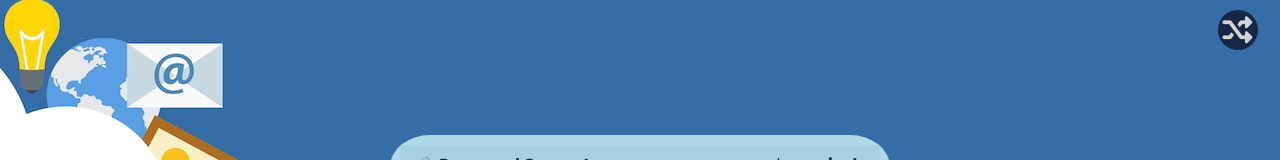
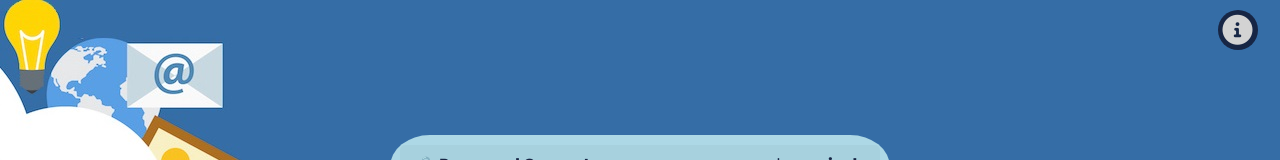
Before and after one commit to iamreiyn/password-generator, a React (Create React App) app: page / in a window 1280 px wide. Shown: the top 160 px of the page. Built offline with nearby package versions, Linux system fonts and the light colour scheme; the HTML template or start-up script is replaced by a standard one.

Commit message:
Main.jsx update

```diff
--- a/src/components/Main.jsx
+++ b/src/components/Main.jsx
@@ -123,10 +123,12 @@ function Main() {
     if (changeCards) {
       document.getElementById('flipcard').style.display = 'block';
       document.getElementById('maincard').style.display = 'none'
+      document.getElementById('infoc').className = 'fa fa-home'
       sChangeCards(false)
     } else {
     document.getElementById('flipcard').style.display = 'none';
     document.getElementById('maincard').style.display = 'block'
+    document.getElementById('infoc').className = 'fa fa-info-circle'
     sChangeCards(true)
   }
   }
@@ -172,9 +174,10 @@ function Main() {
     <>
     <div className="form-check form-switch" style={{marginLeft: "92%", marginTop: "10px"}}>
     <i
-      className="fa fa-random"
+      className="fa fa-info-circle"
+      id='infoc'
       onClick={switchCards}
-      style={{cursor: "pointer", fontSize: "30px", color: changeCards?"#d3d3d3":"#172645", backgroundColor: changeCards?"#172645":"#d3d3d3", borderRadius: "50%", padding: "5px" }}
+      style={{cursor: "pointer", fontSize: "30px", color: "#d3d3d3", backgroundColor: "#172645", borderRadius: "50%", padding: "5px" }}
     ></i>
 </div>
     <div id="maincard" className="card center" style={{height: "400px", width: "500px", color: "#172645", backgroundColor: "lightblue", borderRadius: "8%"}}>
```
